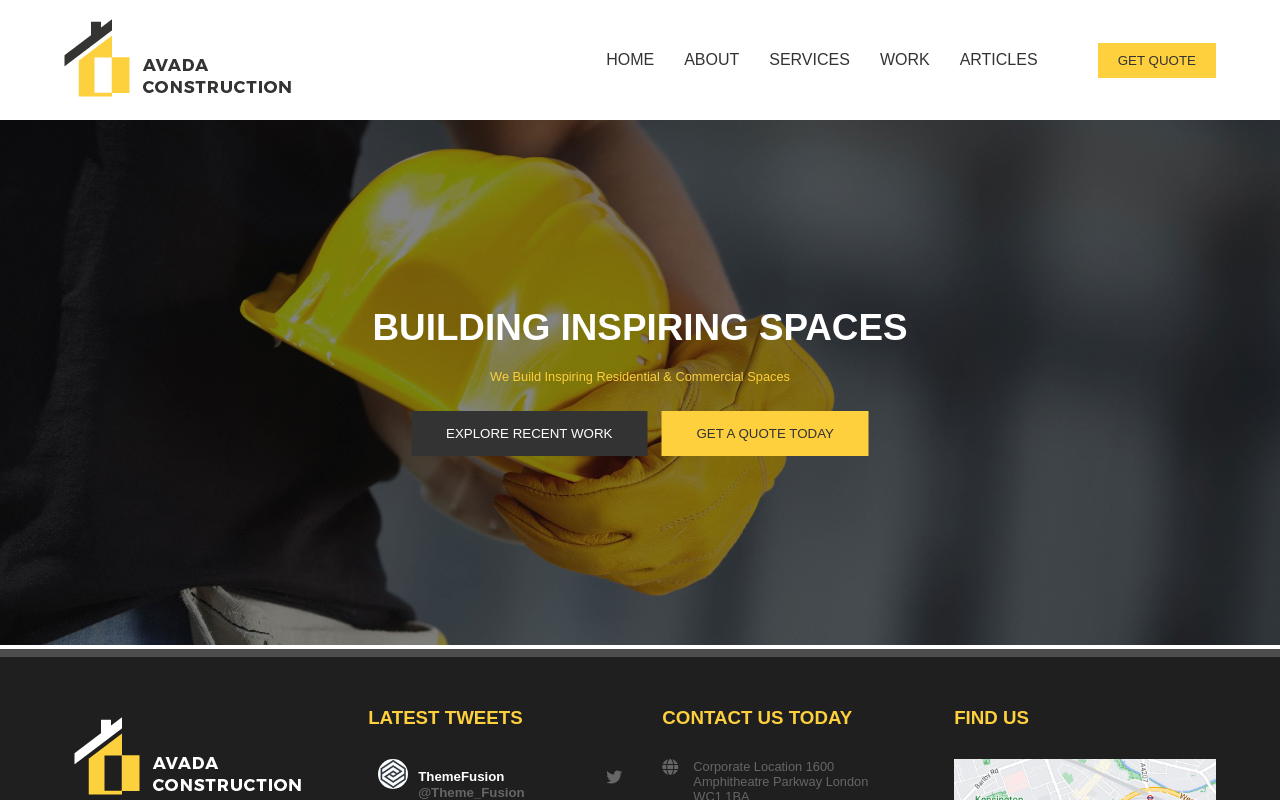
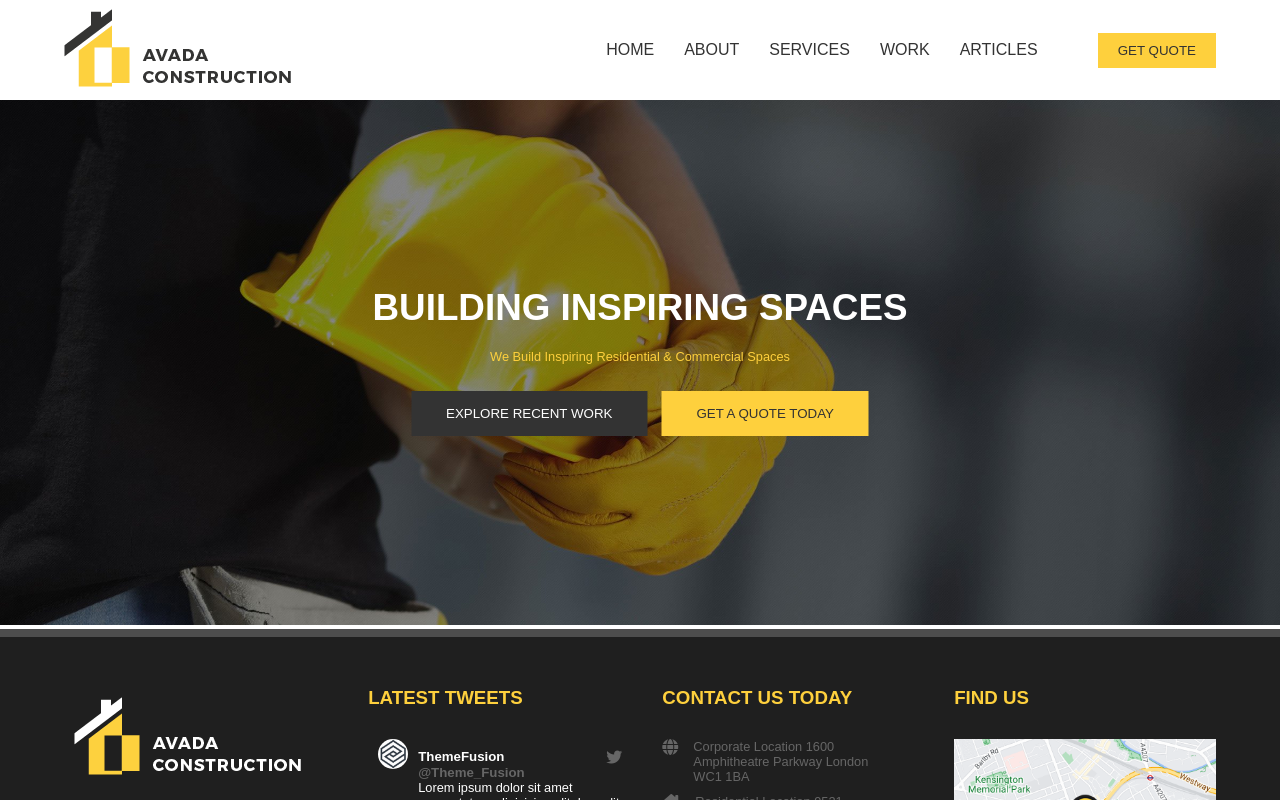
Before and after one commit to AnotherDebug/proj-html-vuejs, a Vue app: page / in a window 1280 px wide. Shown: the top 800 px of the page. Built offline with nearby package versions, Linux system fonts and the light colour scheme.

Commit message:
[UPDATE]: height Header component

```diff
--- a/src/components/Header.vue
+++ b/src/components/Header.vue
@@ -31,7 +31,7 @@ export default {
 @use '../scss/partials/variables' as *;
 
 header {
-    height: 120px;
+    height: 100px;
     width: 100%;
     position: fixed;
     z-index: 999;
--- a/src/components/Main.vue
+++ b/src/components/Main.vue
@@ -29,7 +29,7 @@ name: 'Main'
 @use '../scss/partials/variables' as *;
    main {
     height: 100%;
-    margin-top: 120px;
+    margin-top: 100px;
     .jumbotron {
         position: relative;
         text-transform: uppercase;
--- a/src/components/partials/Navbar.vue
+++ b/src/components/partials/Navbar.vue
@@ -49,7 +49,7 @@ export default {
                         content: '\2bc6';
                         color: $white-color;
                         font-size: 20px;
-                        top: 70px;
+                        top: 59px;
                         left: 50%;
                         transform: translate(-50%, -50%);
                         z-index: 3;
```
